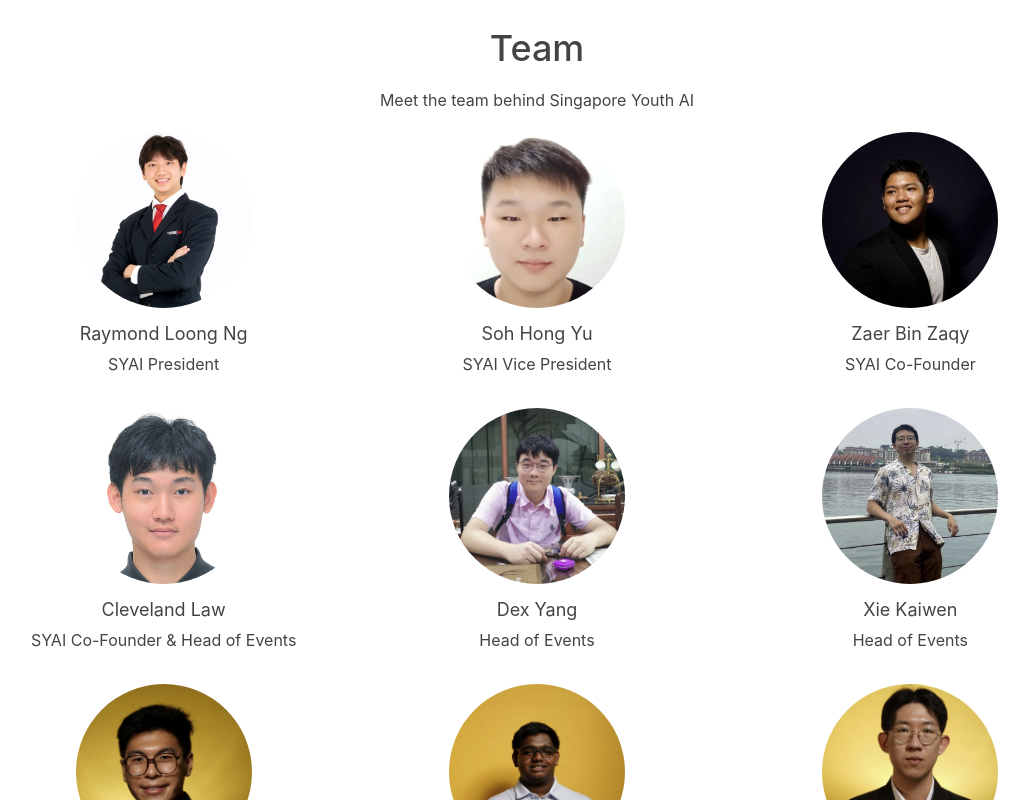
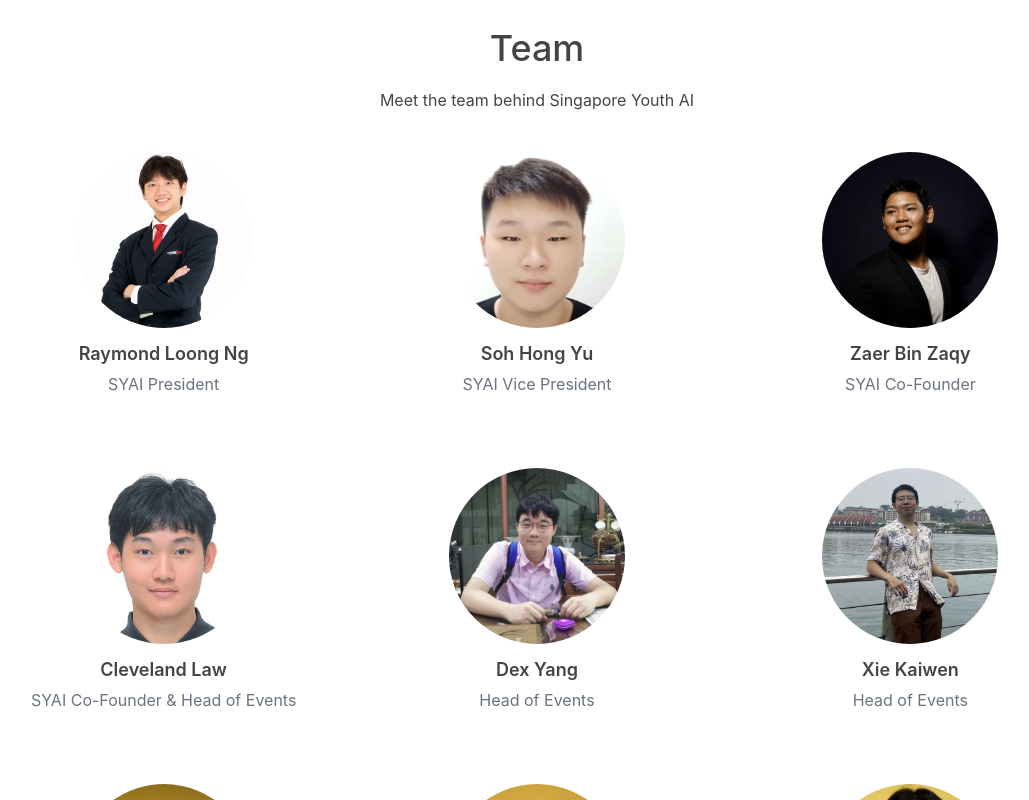
Before and after one commit to Ray27th/sgyouthai-website, a React (Vite) app: page / in a window 1280 px wide. Shown: the part 2060-2860 px from the top of the page, without its empty margins (103-1132 px from the left). Built offline with nearby package versions, Linux system fonts and the light colour scheme.

Commit message:
Test Hover effect

```diff
--- a/src/components/Team.tsx
+++ b/src/components/Team.tsx
@@ -82,23 +82,21 @@
       data-aos="fade-up"
     >
       <h2 className="text-4xl text-center font-medium">Team</h2>
-      <p className="text-center py-5">
-        Meet the team behind Singapore Youth AI
-      </p>
+      <p className="text-center py-5">Meet the team behind Singapore Youth AI</p>
       <div className="grid grid-cols-1 md:grid-cols-3 gap-8">
         {team.map((e, idx) => {
           return (
-            <Link to={e.linkedin}>
+            <Link to={e.linkedin} key={"Team" + idx}>
               <div
-                className="flex flex-col gap-1 items-center justify-center"
-                key={"Team" + idx}
+                className="flex flex-col gap-1 items-center justify-center bg-white p-5 rounded-lg transition-transform duration-300 hover:scale-105 hover:shadow-lg hover:bg-gray-100"
               >
                 <img
                   src={e.img}
                   className="rounded-full aspect-square w-44 object-cover mb-2"
+                  alt={e.name}
                 />
-                <p className="text-lg text-center">{e.name}</p>
-                <p className="text-center">{e.position}</p>
+                <p className="text-lg text-center font-semibold">{e.name}</p>
+                <p className="text-center text-gray-500">{e.position}</p>
               </div>
             </Link>
           );
```
